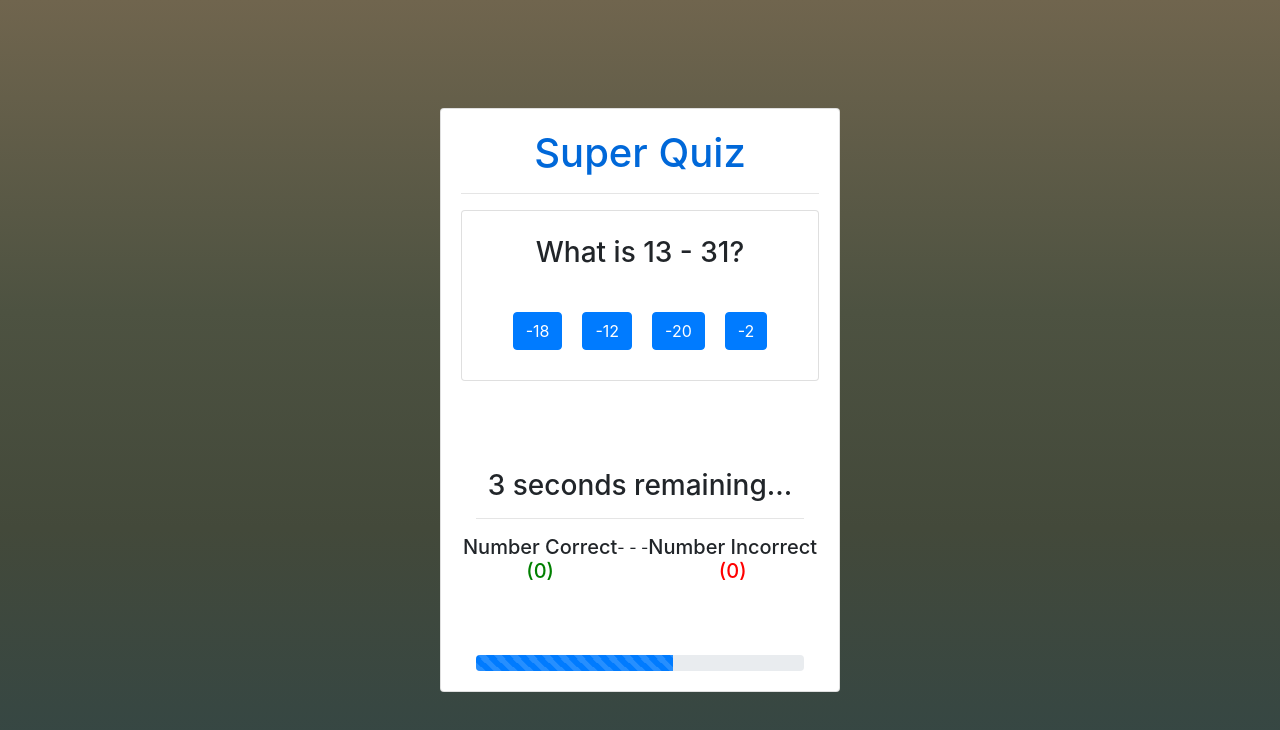
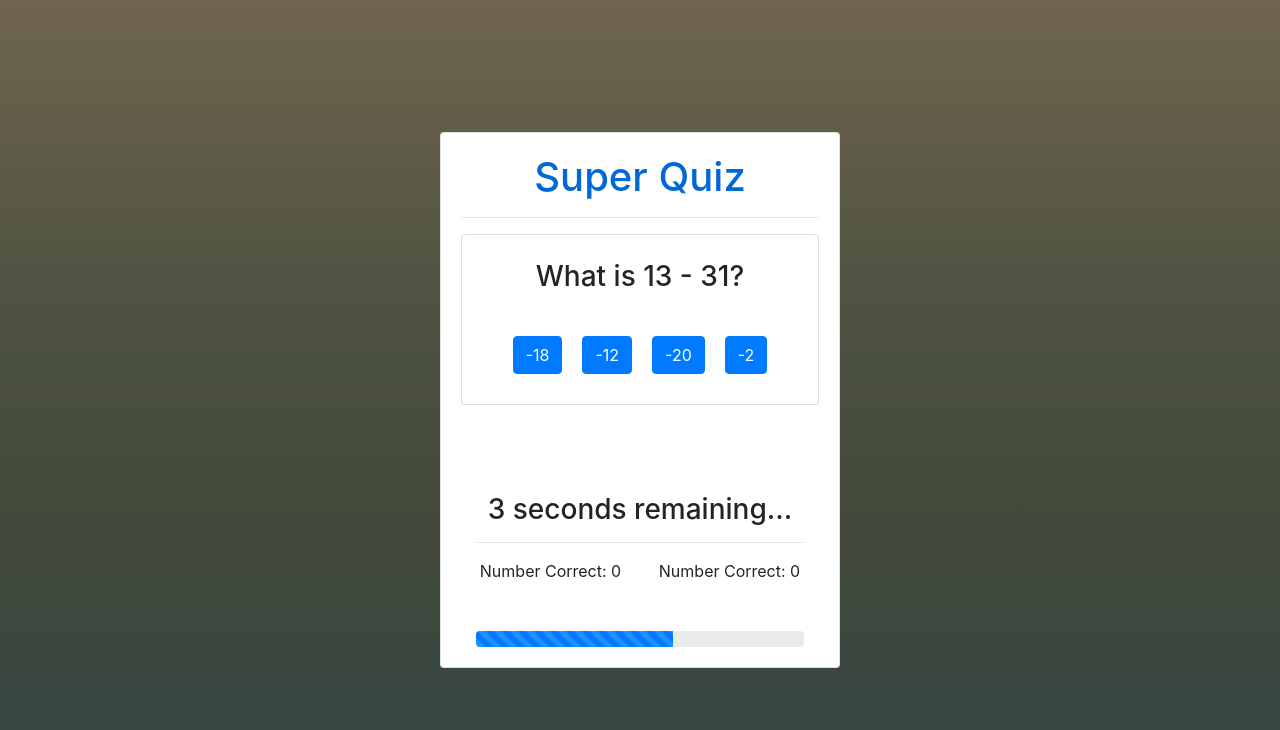
Before and after one commit to FineasA/super-quiz, a Vue app: page / in a window 1280 px wide. Both pictures are taken after a click on the button "Begin Quiz". Shown: the top 730 px of the page. Built offline with nearby package versions, Linux system fonts and the light colour scheme.

Commit message:
score styling

```diff
--- a/src/App.vue
+++ b/src/App.vue
@@ -84,8 +84,8 @@ export default {
 
 <style>
 .vertical-center {
-  min-height: 100%; /* Fallback for browsers do NOT support vh unit */
-  min-height: 100vh; /* These two lines are counted as one :-)       */
+  min-height: 100%;
+  min-height: 100vh;
 
   display: flex;
   align-items: center;
--- a/src/components/NumberCorrect.vue
+++ b/src/components/NumberCorrect.vue
@@ -1,14 +1,7 @@
 <template>
-  <div class="row text-center d-flex justify-content-center">
-    <h5>
-      Number Correct
-      <p style="color: green">({{ numberCorrect }})</p>
-    </h5>
-    <p>- - -</p>
-    <h5>
-      Number Incorrect
-      <p style="color: red">({{ numberIncorrect }})</p>
-    </h5>
+  <div class="row">
+    <div class="col-sm">Number Correct: {{ numberCorrect }}</div>
+    <div class="col-sm">Number Correct: {{ numberIncorrect }}</div>
   </div>
 </template>
 
--- a/src/components/Question.vue
+++ b/src/components/Question.vue
@@ -101,7 +101,6 @@ export default {
     //generate the question and button answers
     generateQuestion(mode) {
       let modeStr = "";
-      console.log("mode: ", this.mode);
       //generate random numbers for expression
       this.randomNum1 = this.generateRandomNumbers(this.randomNum1);
       this.randomNum2 = this.generateRandomNumbers(this.randomNum2);
@@ -128,7 +127,6 @@ export default {
 
       //shuffle the data so the actual answer is not on the same button
       this.shuffleData(this.btnData);
-      console.log(this.btnData);
 
       //return the string that displays what the problem is
       return (this.question = `What is ${this.randomNum1} ${modeStr} ${this.randomNum2}?`);
--- a/src/components/Timer.vue
+++ b/src/components/Timer.vue
@@ -57,7 +57,6 @@ export default {
     timer() {
       let timer = setInterval(() => {
         if (this.answeredCorrect) {
-          console.log("uhh");
           this.countdown = 5;
           this.width = 100;
           clearInterval(timer);
@@ -80,7 +79,6 @@ export default {
       this.$emit("started");
 
       if (gameStarted) {
-        console.log("yee");
         this.timer();
       }
     }
```
